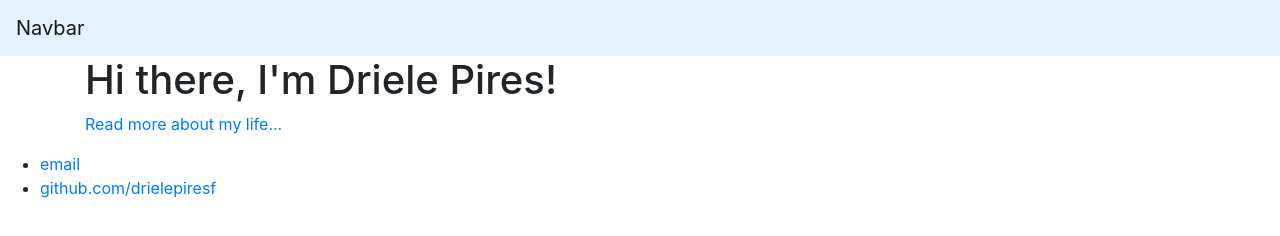
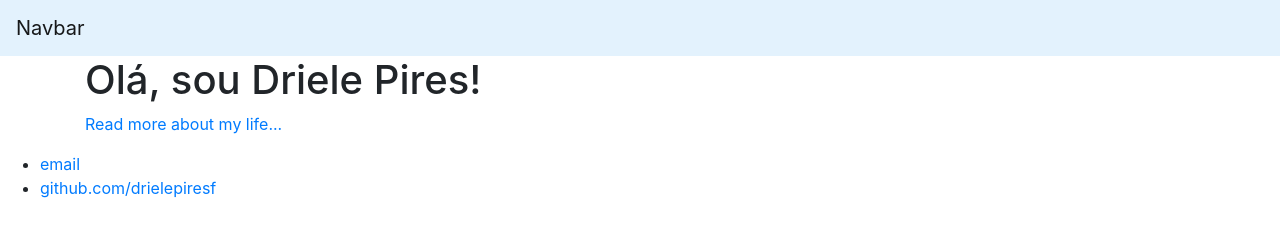
Before and after one commit to drielepiresf/drielepiresf.github.io, a plain HTML site: page index.html in a window 1280 px wide. Drawn offline with nearby package versions, Linux system fonts and the light colour scheme.

Commit message:
Update index.html

```diff
--- a/index.html
+++ b/index.html
@@ -11,7 +11,7 @@
 		  </nav>
 		<div class="container">
     		<div class="blurb">
-        		<h1>Hi there, I'm Driele Pires!</h1>
+        		<h1>Olá, sou Driele Pires!</h1>
 				<p><a href="/about">Read more about my life...</a></p>
     		</div><!-- /.blurb -->
 		</div><!-- /.container -->
```
